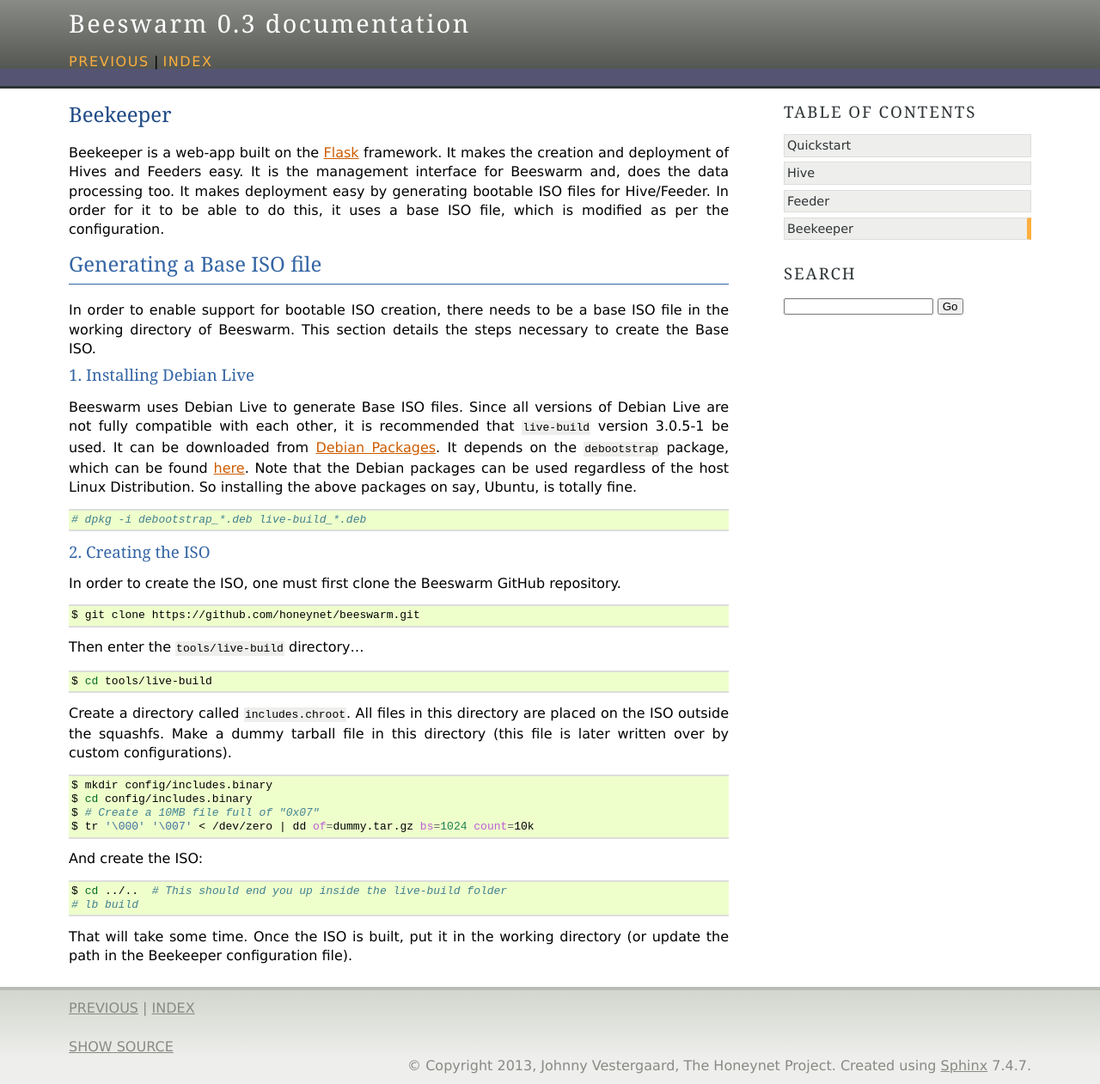
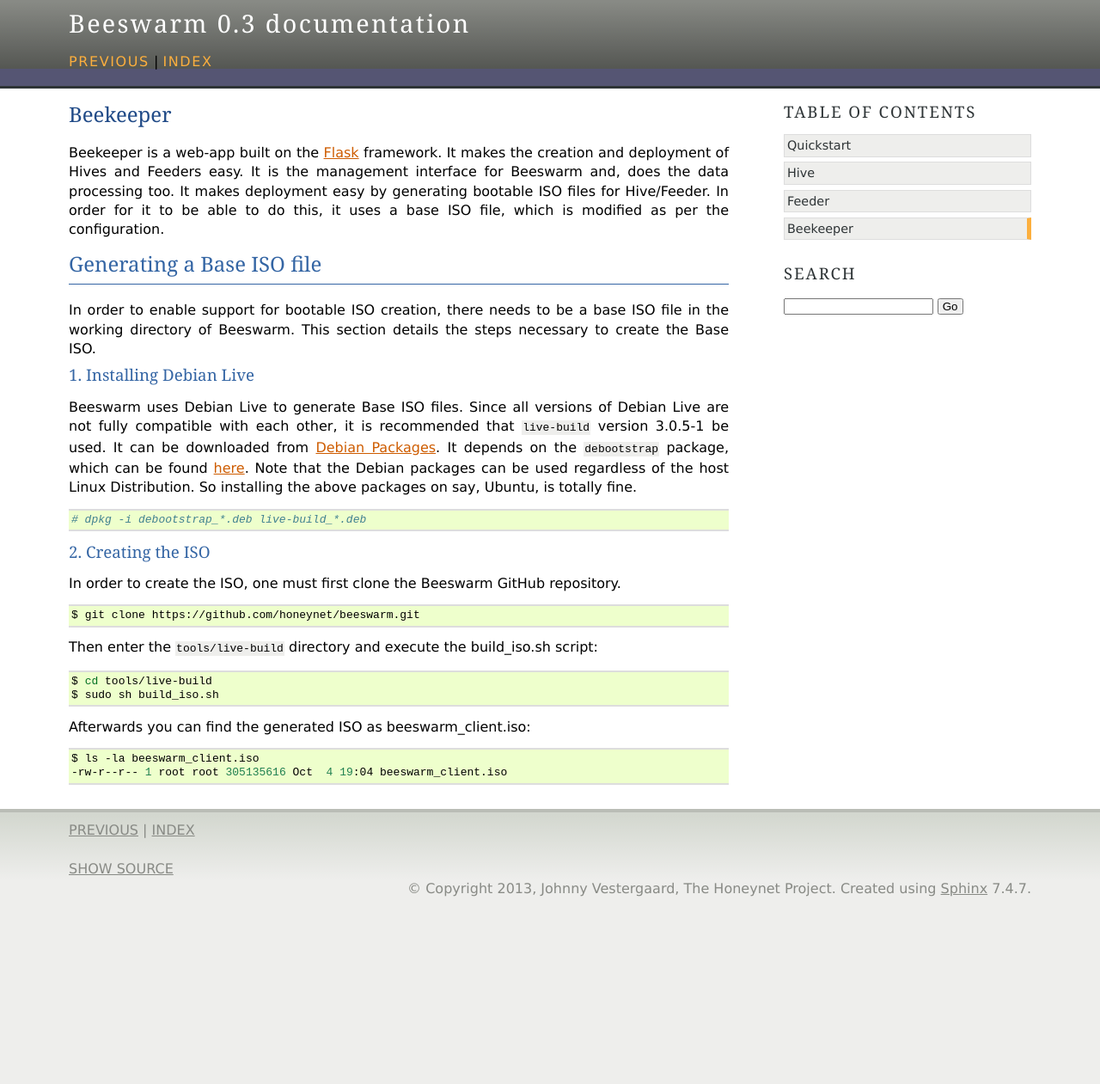
Before and after one commit to johnnykv/heralding, a Sphinx documentation site: the page built from docs/beekeeper.rst, in a window 1280 px wide. Shown: the whole page at 86% size. Built offline with Sphinx 7.4.7, drawn with Linux system fonts in a browser that asks for light colours; after the commit the page ends 1055 px from its top, so only the background shows below that.

Commit message:
shell script for the ISO build process

```diff
--- a/docs/beekeeper.rst
+++ b/docs/beekeeper.rst
@@ -39,29 +39,16 @@ In order to create the ISO, one must first clone the Beeswarm GitHub repository.
 
     $ git clone https://github.com/honeynet/beeswarm.git
 
-Then enter the ``tools/live-build`` directory...
+Then enter the ``tools/live-build`` directory and execute the build_iso.sh script:
 
 .. code-block:: shell
 
     $ cd tools/live-build
+    $ sudo sh build_iso.sh
 
-Create a directory called ``includes.chroot``. All files in this directory are
-placed on the ISO outside the squashfs. Make a dummy tarball file in this
-directory (this file is later written over by custom configurations).
+Afterwards you can find the generated ISO as beeswarm_client.iso:
 
 .. code-block:: shell
 
-    $ mkdir config/includes.binary
-    $ cd config/includes.binary
-    $ # Create a 10MB file full of "0x07"
-    $ tr '\000' '\007' < /dev/zero | dd of=dummy.tar.gz bs=1024 count=10k
-
-And create the ISO:
-
-.. code-block:: shell
-
-    $ cd ../..  # This should end you up inside the live-build folder
-    # lb build
-
-That will take some time. Once the ISO is built, put it in the working directory
-(or update the path in the Beekeeper configuration file).
+    $ ls -la beeswarm_client.iso
+    -rw-r--r-- 1 root root 305135616 Oct  4 19:04 beeswarm_client.iso
```
Also changed, not shown: 2 other files.
